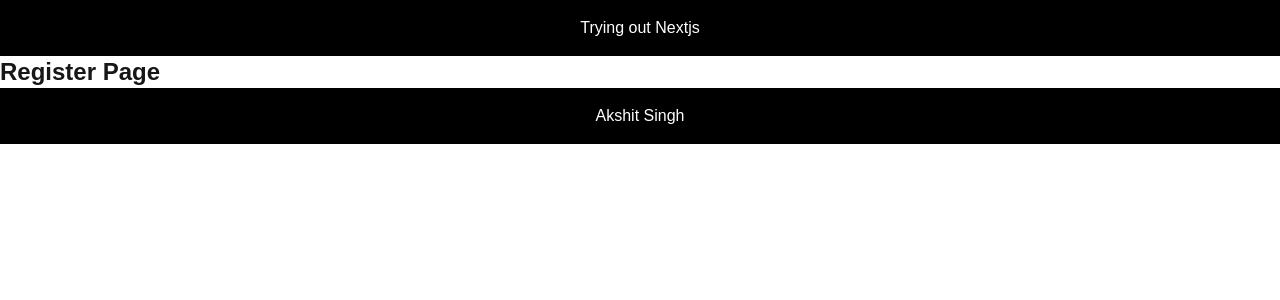
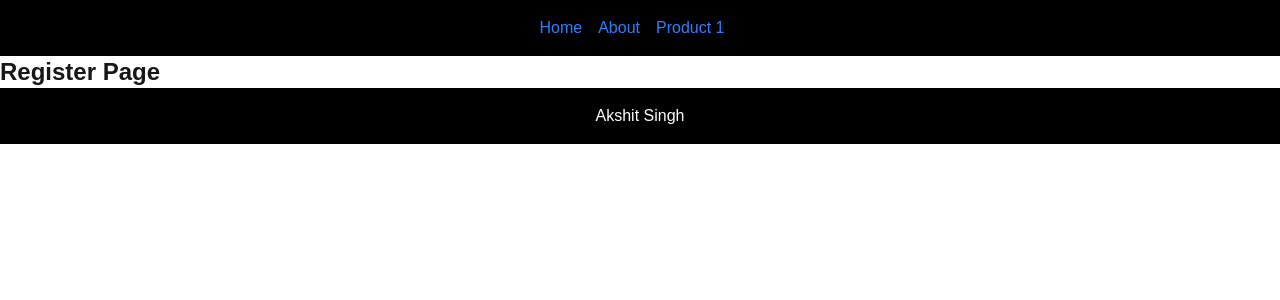
Before and after one commit to ssinghakshit/nextapp, a Next.js app: page /register in a window 1280 px wide. Shown: the top 300 px of the page. Built offline with nearby package versions, Linux system fonts and the light colour scheme.

Commit message:
navigation

```diff
--- /dev/null
+++ b/src/app/components/navigation.tsx
@@ -0,0 +1,11 @@
+import Link from "next/link";
+
+export const Navigation = ()=>{
+     return (
+        <nav>
+            <Link href="/" className="mr-4 text-blue-500">Home</Link>
+            <Link href="/about" className="mr-4 text-blue-500">About</Link>
+            <Link href="/products/1" className="mr-4 text-blue-500">Product 1</Link>
+        </nav>
+     )
+}
--- a/src/app/layout.tsx
+++ b/src/app/layout.tsx
@@ -1,6 +1,7 @@
 import type { Metadata } from "next";
 import { Geist, Geist_Mono } from "next/font/google";
 import "./globals.css";
+import { Navigation } from "./components/navigation";
 
 const geistSans = Geist({
   variable: "--font-geist-sans",
@@ -29,7 +30,8 @@ export default function RootLayout({
         suppressHydrationWarning
       >
         <header className="bg-black text-white p-4 text-center">
-          <p>Trying out Nextjs</p>
+          {/* <p>Trying out Nextjs</p> */}
+          <Navigation />
         </header>
         {children}
         <footer className="bg-black text-white p-4 text-center">
```
